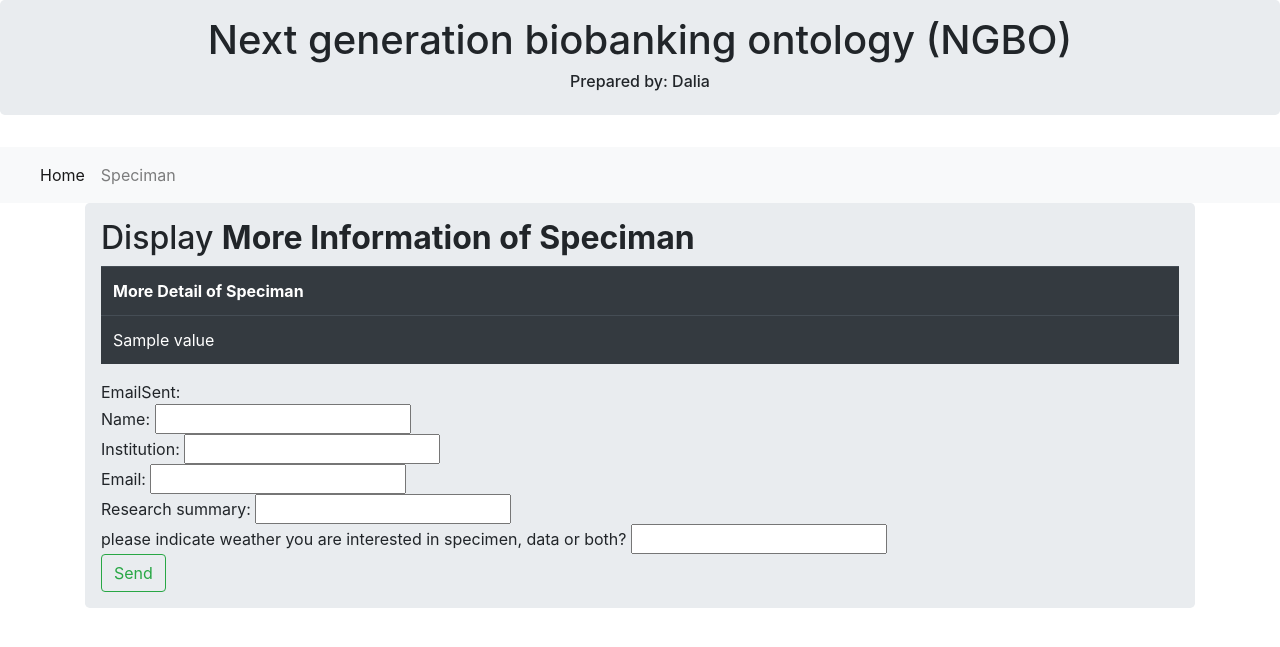
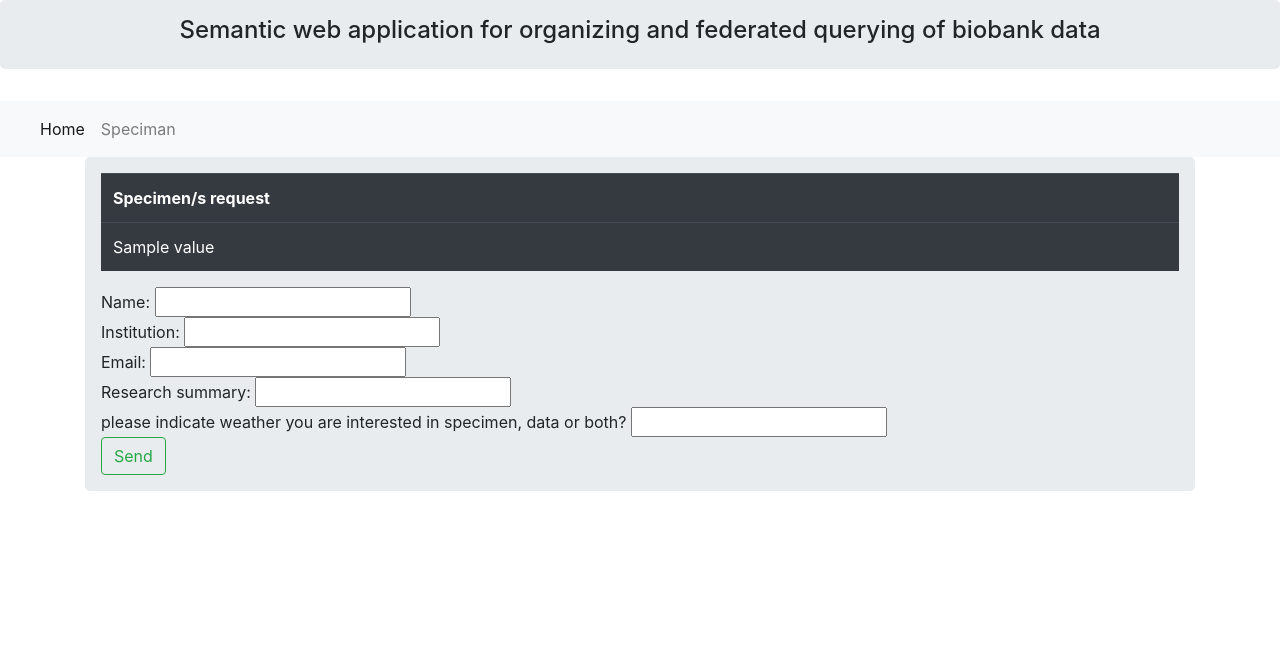
Before and after one commit to Dalalghamdi/NGBOSemanticWebApplication, a Flask app: page /MoreInfoOfSpeciman in a window 1280 px wide. Shown: the top 647 px of the page. Run offline with Flask 2, Linux system fonts and the light colour scheme; a database or web service that is not in the repository returns one stand-in record (values such as "Sample title"); data that the repository does not hold is empty; some libraries are stand-ins or nearby versions.

Commit message:
update html templates

```diff
--- a/templates/header.html
+++ b/templates/header.html
@@ -5,8 +5,7 @@
 {% block body %}
 <div class="jumbotron p-3">
     <div class="well text-center">
-        <h1>Next generation biobanking ontology (NGBO)</h1>
-        <h6>Prepared by: Dalia</h6>
+        <h4>Semantic web application for organizing and federated querying of biobank data</h4>
     </div>
 </div>
 {% endblock %}
--- a/templates/more_info_of_speciman.html
+++ b/templates/more_info_of_speciman.html
@@ -9,10 +9,9 @@
     <div class="row">
         <div class="col md-12">
             <div class="jumbotron p-3">
-                <h2>Display <b>More Information of Speciman</b></h2>
                 <table class="table table-hover table-dark">
                     <tr>
-                        <th>More Detail of Speciman</th>
+                        <th>Specimen/s request</th>
                     </tr>
                     {% for row in data['results']['bindings'] %}
                      <tr>
@@ -23,7 +22,6 @@
                 </table>
 
                 <!--Name , Institution, email, research summary, please indicate weather you are interested in specimen, data or both-->
-                EmailSent:
                 <form action="{{ url_for('EmailSent') }}" method="POST">
                 Name: <input type="text" name="name" id="name"><br>
                 Institution: <input type="text" name="institute" id="institute"><br>
--- a/templates/speciman.html
+++ b/templates/speciman.html
@@ -9,7 +9,7 @@
     <div class="row">
         <div class="col md-12">
             <div class="jumbotron p-3">
-                <h2>Display <b>Speciman Details</b></h2>
+                <h2>Choose specimen type</h2>
                  <form class="form-inline my-2 my-lg-0" action="{{ url_for('SearchBySpeciman') }}">
                 <select name="speciman_name" class="form-select" aria-label="Default select example">
                   <option selected>---SELECT SPECIMAN---</option>
```
